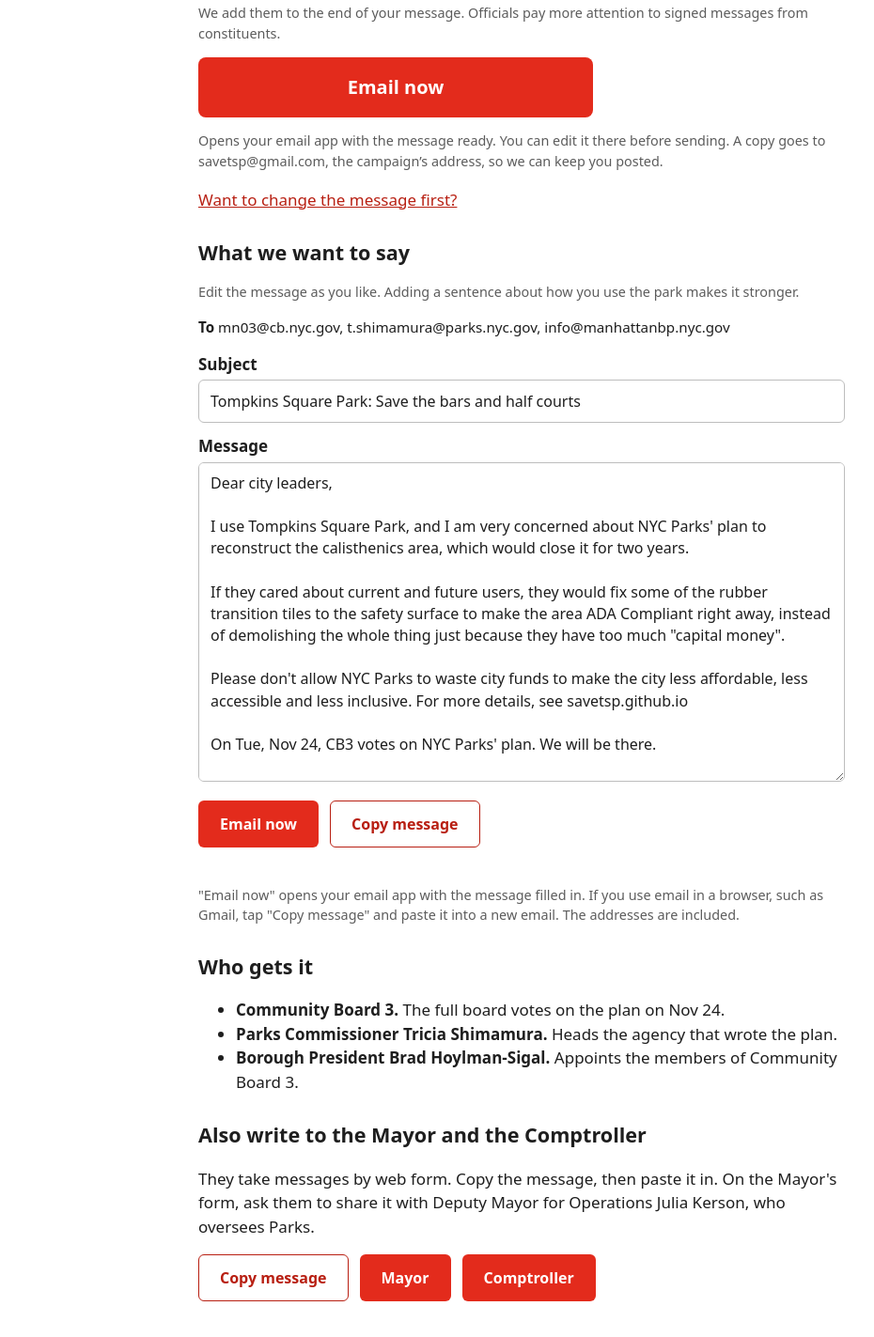
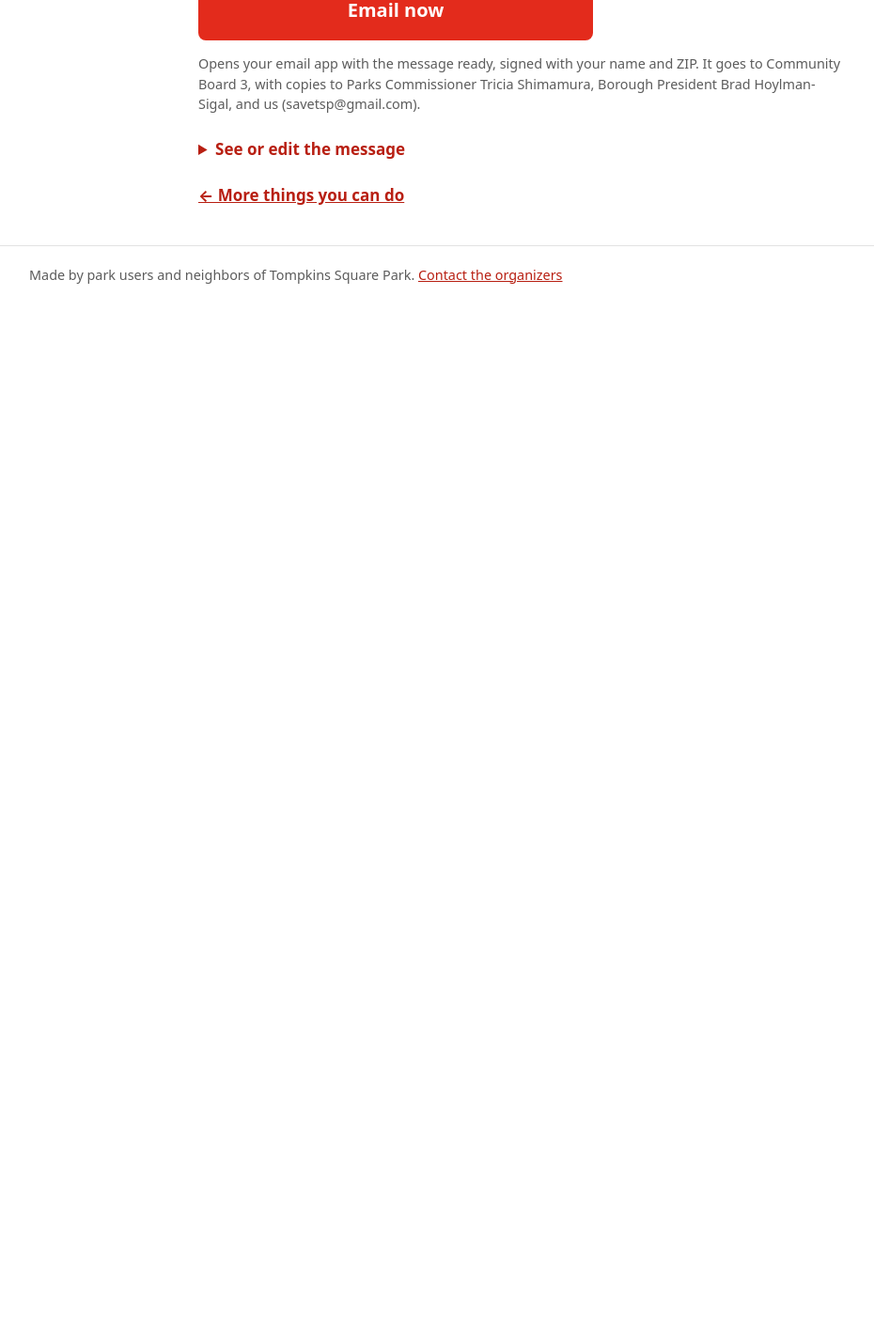
Before and after one commit to savetsp/savetsp.github.io, a plain HTML site: page contact.html in a window 1280 px wide. Shown: the part 357-1780 px from the top of the page at 94% size, without its empty margins (85-1015 px from the left). After the commit the page ends 800 px from the top, so only its background shows below. Drawn offline with Linux system fonts and the light colour scheme.

Commit message:
Email page: new message to CB3 (cc Parks, BP), simpler page

```diff
--- a/contact.html
+++ b/contact.html
@@ -33,7 +33,10 @@
   .go.secondary { background: #fff; color: var(--red-dark); border-color: var(--red-dark); }
   .go.secondary:hover { background: var(--soft); }
   .hint { color: var(--muted); font-size: .9rem; }
-  #copy-msg, #form-msg { min-height: 1.2em; color: var(--done); font-size: .9rem; margin-top: 8px; }
+  #copy-msg { min-height: 1.2em; color: var(--done); font-size: .9rem; margin-top: 8px; }
+  .msgbox { margin-top: 24px; }
+  .msgbox summary { cursor: pointer; font-weight: 700; color: var(--red-dark); }
+  .big { margin-top: 16px; }
 </style>
 </head>
 <body>
@@ -44,59 +47,46 @@
   <a href="index.html">&larr; Back</a>
   <h1>Email city leaders</h1>
 
-  <p class="lead">Tue, Nov&nbsp;24, CB3 might allow NYC Parks to use city money to make Tompkins Square Park less affordable, less accessible, and less inclusive. Tell them what you think.</p>
+  <p class="lead">On Tue, Nov 24, Community Board 3 votes on NYC Parks&rsquo; plan for Tompkins Square Park. Ask the Board to reject it and ask for a better one. It takes one minute.</p>
+
   <div class="signer">
     <div><label for="name">Your name</label><input id="name" type="text" autocomplete="name"></div>
     <div><label for="zip">ZIP code</label><input id="zip" type="text" inputmode="numeric" autocomplete="postal-code" maxlength="10"></div>
   </div>
-  <p class="hint">We add them to the end of your message. Officials pay more attention to signed messages from constituents.</p>
   <a class="go big" id="send-top" href="#" data-goatcounter-click="email-leaders-top">Email now</a>
-  <p class="hint">Opens your email app with the message ready. You can edit it there before sending. A copy goes to savetsp@gmail.com, the campaign&rsquo;s address, so we can keep you posted.</p>
-  <p><a href="#message">Want to change the message first?</a></p>
+  <p class="hint">Opens your email app with the message ready, signed with your name and ZIP. It goes to Community Board 3, with copies to Parks Commissioner Tricia Shimamura, Borough President Brad Hoylman-Sigal, and us (savetsp@gmail.com).</p>
 
-  <h2 id="message">What we want to say</h2>
-  <p class="hint">Edit the message as you like. Adding a sentence about how you use the park makes it stronger.</p>
+  <details class="msgbox">
+    <summary>See or edit the message</summary>
+    <label for="subject">Subject</label>
+    <input id="subject" type="text" value="Please reject the Tompkins Square Park plan and ask for a better one on November 24">
+    <label for="body">Message</label>
+    <textarea id="body">Dear Members of Community Board 3, Commissioner Shimamura, and Borough President Hoylman-Sigal,
 
-  <p class="to"><strong>To</strong> <span id="to-list"></span></p>
+I urge the full Board to reject NYC Parks’ plan for Tompkins Square Park when it votes on Tuesday, November 24, and to ask Parks for a plan that makes the area fully ADA accessible at low cost, without closing down the area for an extended period.
 
-  <label for="subject">Subject</label>
-  <input id="subject" type="text" value="Tompkins Square Park: Save the bars and half courts">
+The current plan would remove the calisthenics bars and replace them with lesser ones. A better plan would keep the park open, affordable, and welcoming to people with disabilities. I ask the Board to call on Parks to do the following.
 
-  <label for="body">Message</label>
-  <textarea id="body">Dear city leaders,
+Bring the area into full ADA compliance now, starting with fixing the inadequate transitions between the paving and the rubber surface that Parks installed in 2024.
 
-I use Tompkins Square Park, and I am very concerned about NYC Parks' plan to reconstruct the calisthenics area, which would close it for two years.
+Keep the existing calisthenics bars untouched. Community members have offered to pay for the welding through the newly created &quot;Friends of the Bars at Tompkins Square Park&quot;.
 
-If they cared about current and future users, they would fix some of the rubber transition tiles to the safety surface to make the area ADA Compliant right away, instead of demolishing the whole thing just because they have too much &quot;capital money&quot;.
+If Parks wants to add adaptive equipment, build one new continuous surface that expands the current one so the result is seamless integration, not abhorrent &quot;separate but equal.&quot;
 
-Please don't allow NYC Parks to waste city funds to make the city less affordable, less accessible and less inclusive. For more details, see savetsp.github.io
+I also ask the Board to request evidence that any new adaptive equipment would be used by the people it is meant to serve, and to ask Parks to hold a session where people with disabilities can say how the Park can be improved for them.
 
-On Tue, Nov 24, CB3 votes on NYC Parks' plan. We will be there.
+This approach makes the whole area accessible, preserves the bars, minimizes disruption and does not destroy a vibrant, inclusive and diverse community. More details and photos are at savetsp.github.io.
 
-Thank you,</textarea>
+Thank you for your service and for considering my request.
 
-  <div class="buttons">
-    <a class="go" id="send" href="#" data-goatcounter-click="email-leaders">Email now</a>
-    <button class="go secondary" id="copy" type="button" data-goatcounter-click="copy-email-leaders">Copy message</button>
-  </div>
-  <div id="copy-msg" role="status"></div>
-  <p class="hint">"Email now" opens your email app with the message filled in. If you use email in a browser, such as Gmail, tap "Copy message" and paste it into a new email. The addresses are included.</p>
-
-  <h2>Who gets it</h2>
-  <ul>
-    <li><strong>Community Board 3.</strong> The full board votes on the plan on Nov 24.</li>
-    <li><strong>Parks Commissioner Tricia Shimamura.</strong> Heads the agency that wrote the plan.</li>
-    <li><strong>Borough President Brad Hoylman-Sigal.</strong> Appoints the members of Community Board 3.</li>
-  </ul>
-
-  <h2>Also write to the Mayor and the Comptroller</h2>
-  <p>They take messages by web form. Copy the message, then paste it in. On the Mayor's form, ask them to share it with Deputy Mayor for Operations Julia Kerson, who oversees Parks.</p>
-  <div class="buttons">
-    <button class="go secondary" id="copy-form" type="button" data-goatcounter-click="copy-contact-message">Copy message</button>
-    <a class="go" href="https://www.nyc.gov/mayors-office/contact-the-mayor" target="_blank" rel="noopener" data-goatcounter-click="form-mayor">Mayor</a>
-    <a class="go" href="https://comptroller.nyc.gov/about/contact-our-office/#help-form" target="_blank" rel="noopener" data-goatcounter-click="form-comptroller">Comptroller</a>
-  </div>
-  <div id="form-msg" role="status"></div>
+Sincerely,</textarea>
+    <div class="buttons">
+      <a class="go" id="send" href="#" data-goatcounter-click="email-leaders">Email now</a>
+      <button class="go secondary" id="copy" type="button" data-goatcounter-click="copy-email-leaders">Copy message</button>
+    </div>
+    <div id="copy-msg" role="status"></div>
+    <p class="hint">Use Gmail in a browser? Tap &ldquo;Copy message&rdquo; and paste it into a new email. The addresses are included.</p>
+  </details>
 
   <a class="back" href="index.html#act">&larr; More things you can do</a>
 </main>
@@ -106,15 +96,14 @@ Thank you,</textarea>
 </footer>
 
 <script>
-  var TO = ['mn03@cb.nyc.gov', 't.shimamura@parks.nyc.gov', 'info@manhattanbp.nyc.gov'].join(',');
-  document.getElementById('to-list').textContent = TO.split(',').join(', ');
-  var CC = 'savetsp@gmail.com';
+  var TO = 'mn03@cb.nyc.gov';
+  var CC = 't.shimamura@parks.nyc.gov,info@manhattanbp.nyc.gov,savetsp@gmail.com';
   var subject = document.getElementById('subject');
   var body = document.getElementById('body');
   var nameBox = document.getElementById('name');
   var zipBox = document.getElementById('zip');
 
-  // The message with the name and ZIP from the boxes at the top added after "Thank you,"
+  // The message with the name and ZIP from the boxes added after "Sincerely,"
   function signed() {
     return [body.value.replace(/\s+$/, ''), nameBox.value.trim(), zipBox.value.trim()].filter(Boolean).join('\n');
   }
@@ -124,7 +113,9 @@ Thank you,</textarea>
     location.href = 'mailto:' + TO + '?cc=' + CC + '&subject=' + encodeURIComponent(subject.value) + '&body=' + encodeURIComponent(signed().replace(/\r?\n/g, '\r\n'));
   }); });
 
-  function copy(text, box, done) {
+  document.getElementById('copy').addEventListener('click', function () {
+    var text = 'To: ' + TO + '\nCc: ' + CC.split(',').join(', ') + '\nSubject: ' + subject.value + '\n\n' + signed();
+    var box = document.getElementById('copy-msg'), done = 'Copied. Paste it into a new email.';
     function fallback() {
       var area = document.createElement('textarea');
       area.value = text; document.body.appendChild(area); area.select();
@@ -138,12 +129,6 @@ Thank you,</textarea>
     } else {
       fallback();
     }
-  }
-  document.getElementById('copy').addEventListener('click', function () {
-    copy('To: ' + TO + '\nCc: ' + CC + '\nSubject: ' + subject.value + '\n\n' + signed(), document.getElementById('copy-msg'), 'Copied. Paste it into a new email to the addresses above.');
-  });
-  document.getElementById('copy-form').addEventListener('click', function () {
-    copy(signed(), document.getElementById('form-msg'), 'Copied. Paste it into each form.');
   });
 </script>
 <script data-goatcounter="https://savetsp.goatcounter.com/count" async src="https://gc.zgo.at/count.js"></script>
```
